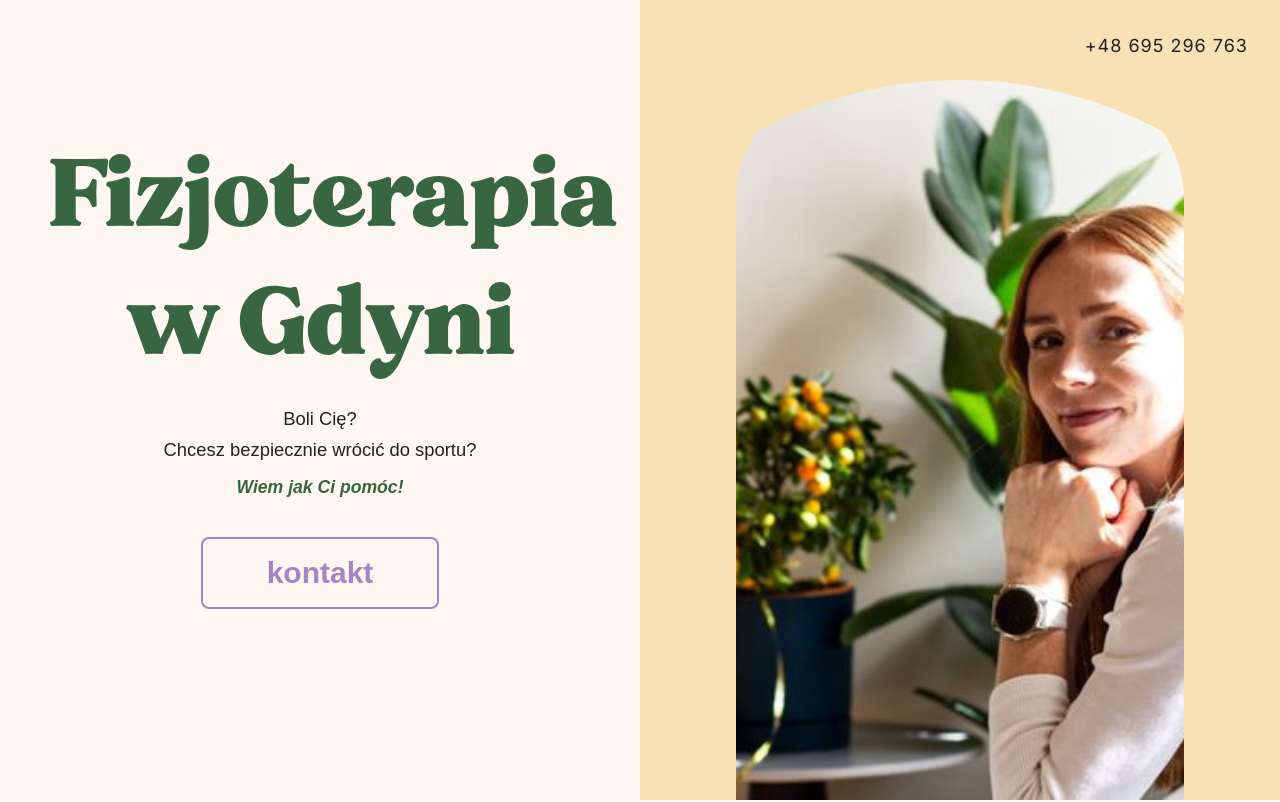
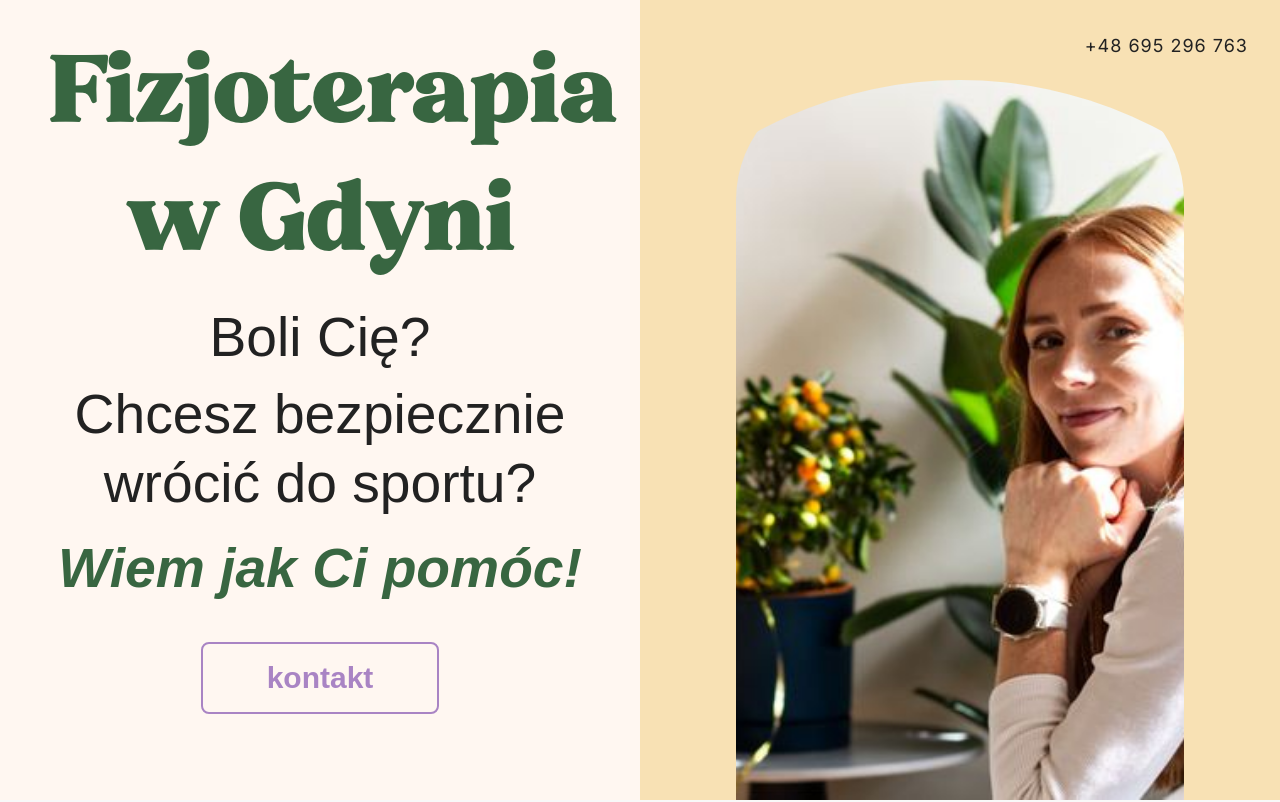
Before and after one commit to GDY-BOY/fala-project, a Next.js app: page / in a window 1280 px wide. Shown: the top 802 px of the page. Built offline with nearby package versions, Linux system fonts and the light colour scheme.

Commit message:
font size fix cont

```diff
--- a/pages/index.tsx
+++ b/pages/index.tsx
@@ -56,7 +56,7 @@ export default function Home() {
                 className="md:text-[3.45rem] md:leading-tight md:mb-16"
               >
                 <p
-                  className="mb-2"
+                  className="mb-2 hero-lead"
                   style={{
                     fontSize: "1.15rem",
                     fontWeight: 500,
@@ -66,7 +66,7 @@ export default function Home() {
                   Boli Cię?
                 </p>
                 <p
-                  className="mb-4"
+                  className="mb-4 hero-lead"
                   style={{
                     fontSize: "1.15rem",
                     fontWeight: 500,
@@ -76,7 +76,7 @@ export default function Home() {
                   Chcesz bezpiecznie wrócić do sportu?
                 </p>
                 <p
-                  className="mb-8 font-semibold italic"
+                  className="mb-8 font-semibold italic hero-lead"
                   style={{
                     fontSize: "1.1rem",
                     color: "#386641",
@@ -275,25 +275,28 @@ export default function Home() {
             font-size: 7.5rem !important;
             line-height: 8rem !important;
           }
-          .md\\:text-[3.45rem] {
+          .md\:text-[3.45rem] {
             font-size: 3.45rem !important;
           }
-          .md\\:leading-tight {
+          .md\:leading-tight {
             line-height: 1.1 !important;
           }
-          .md\\:mb-16 {
+          .md\:mb-16 {
             margin-bottom: 4rem !important;
           }
-          .md\\:text-3xl {
+          .md\:text-3xl {
             font-size: 2rem !important;
           }
-          .md\\:px-16 {
+          .md\:px-16 {
             padding-left: 4rem !important;
             padding-right: 4rem !important;
           }
-          .md\\:py-4 {
+          .md\:py-4 {
             padding-top: 1rem !important;
             padding-bottom: 1rem !important;
+          }
+          .hero-lead {
+            font-size: 3.45rem !important;
           }
         }
       `}</style>
```
